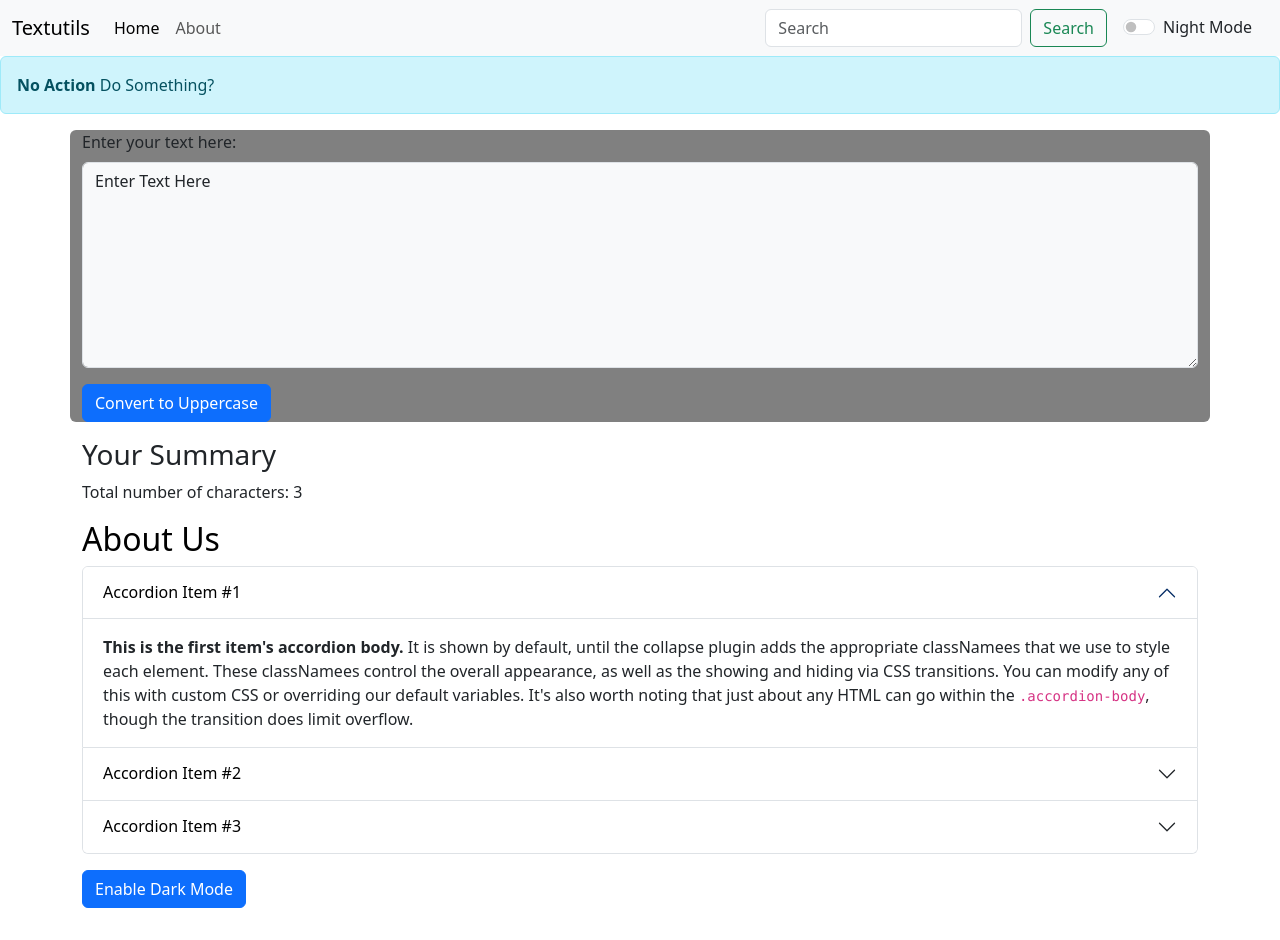
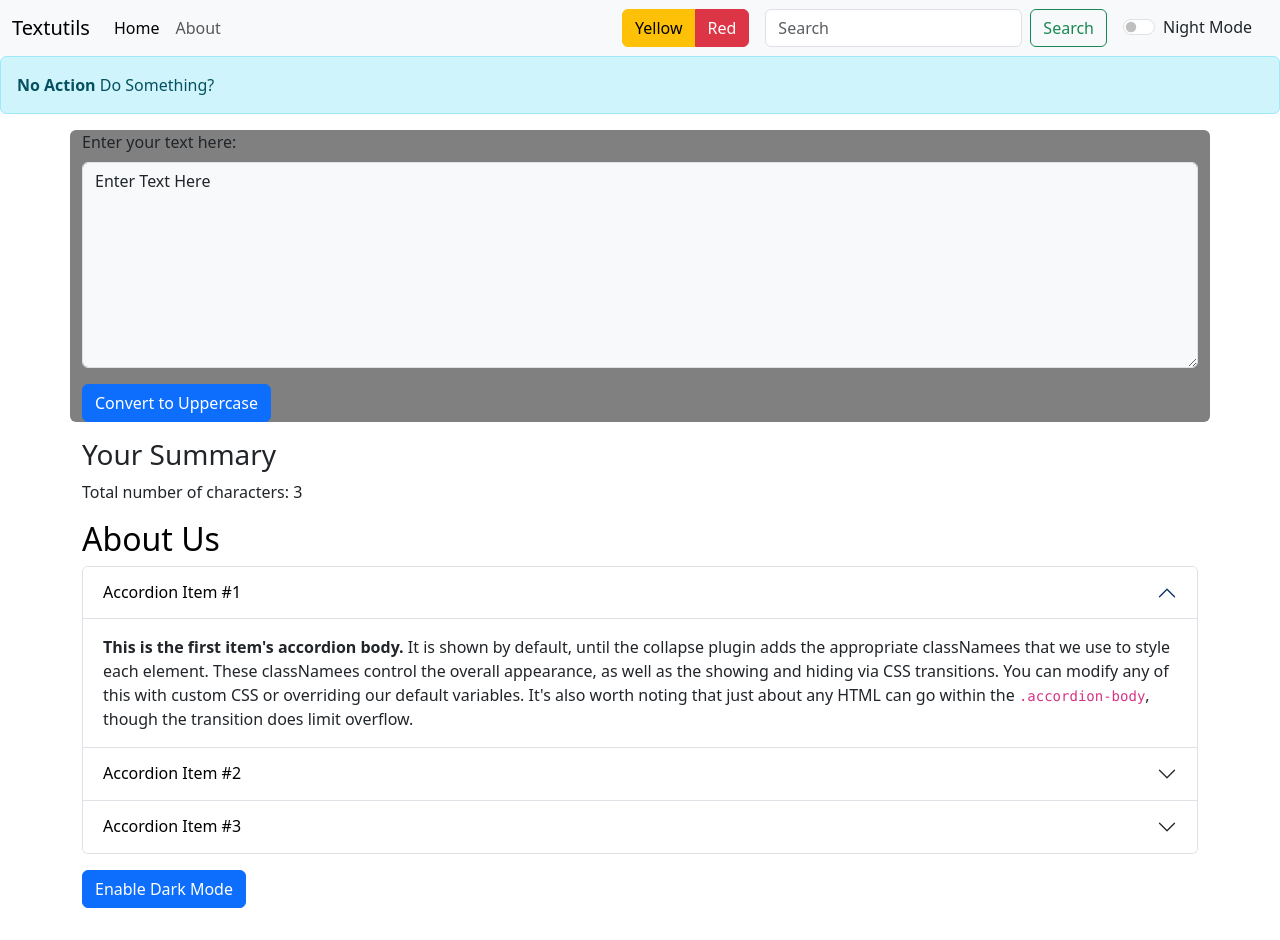
Before and after one commit to rajann44/react-learn, a React (Create React App) app: page / in a window 1280 px wide. Built offline with nearby package versions, Linux system fonts and the light colour scheme.

Commit message:
assignment

```diff
--- a/src/App.js
+++ b/src/App.js
@@ -7,25 +7,13 @@ import Textform from "./components/Textform";
 function App() {
 
   const[mode, setMode] = useState('light');
-
   const [alert, setAlert] = useState({
     text: 'No Action',
     subText: 'Do Something?',
     type: 'info'
    });
 
-  const showAlert = (passedText, passedSubText, passedType) => {
-    setAlert({
-      text: passedText,
-      subText: passedSubText,
-      type: passedType
-    })
-    setTimeout(() => {
-      setAlert(null)
-    }, 2500)
-  }
-
-  const toggleMode = () => {
+  const handleToggleMode = () => {
     if(mode === 'light'){
       setMode('dark')
       document.body.style.backgroundColor = '#0B243B';
@@ -37,9 +25,20 @@ function App() {
   }
   }
 
+  const showAlert = (passedText, passedSubText, passedType) => {
+    setAlert({
+      text: passedText,
+      subText: passedSubText,
+      type: passedType
+    })
+    setTimeout(() => {
+      setAlert(null)
+    }, 1500)
+  }
+
   return (
     <>
-    <Navbar title='Textutils' mode={mode} toggleMode={toggleMode}/>
+    <Navbar title='Textutils' mode={mode} toggleMode={handleToggleMode}/>
     <Alert alertMessage={alert} />
     <Textform alertMessage={showAlert} title='Enter your text here:' mode={mode}></Textform>
     <About/>
--- a/src/components/Navbar.js
+++ b/src/components/Navbar.js
@@ -2,6 +2,15 @@ import React from 'react'
 import PropTypes from 'prop-types'
 
 export default function Navbar(props) {
+
+  const showRed = () => {
+    document.body.style.backgroundColor = 'red';
+  }
+
+  const showYellow = () => {
+    document.body.style.backgroundColor = 'yellow';
+  }
+
   return (
     <nav className={`navbar navbar-expand-lg navbar-${props.mode} bg-${props.mode}`}>
     <div className="container-fluid">
@@ -18,6 +27,10 @@ export default function Navbar(props) {
             <a className="nav-link" href="#">About</a>
           </li>
         </ul>
+        <div className="btn-group mx-3" role="group" aria-label="Basic example">
+          <button type="button" onClick={showYellow} className="btn btn-warning">Yellow</button>
+          <button type="button" onClick={showRed} className="btn btn-danger">Red</button>
+        </div>
         <form className="d-flex" role="search">
           <input className="form-control me-2" type="search" placeholder="Search" aria-label="Search"/>
           <button className="btn btn-outline-success" type="submit">Search</button>
```
